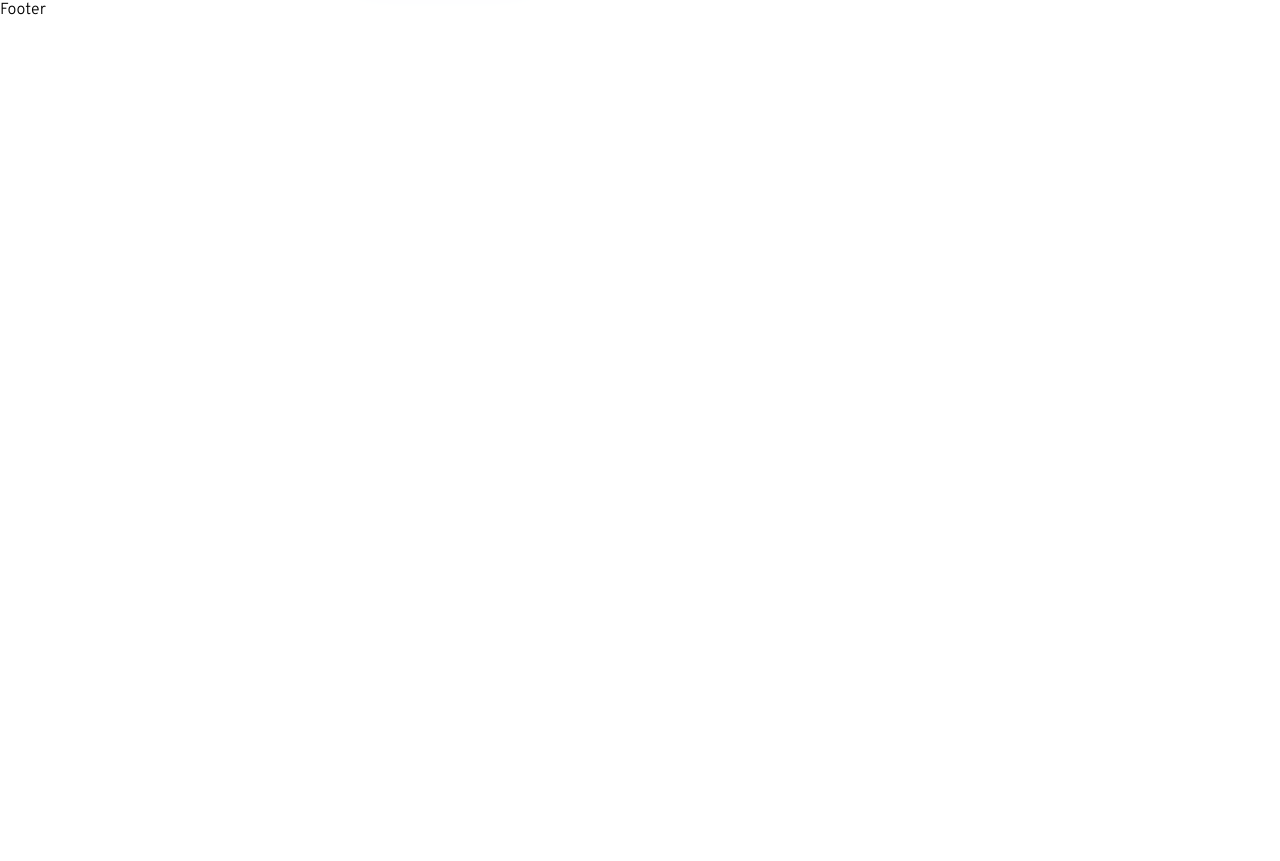
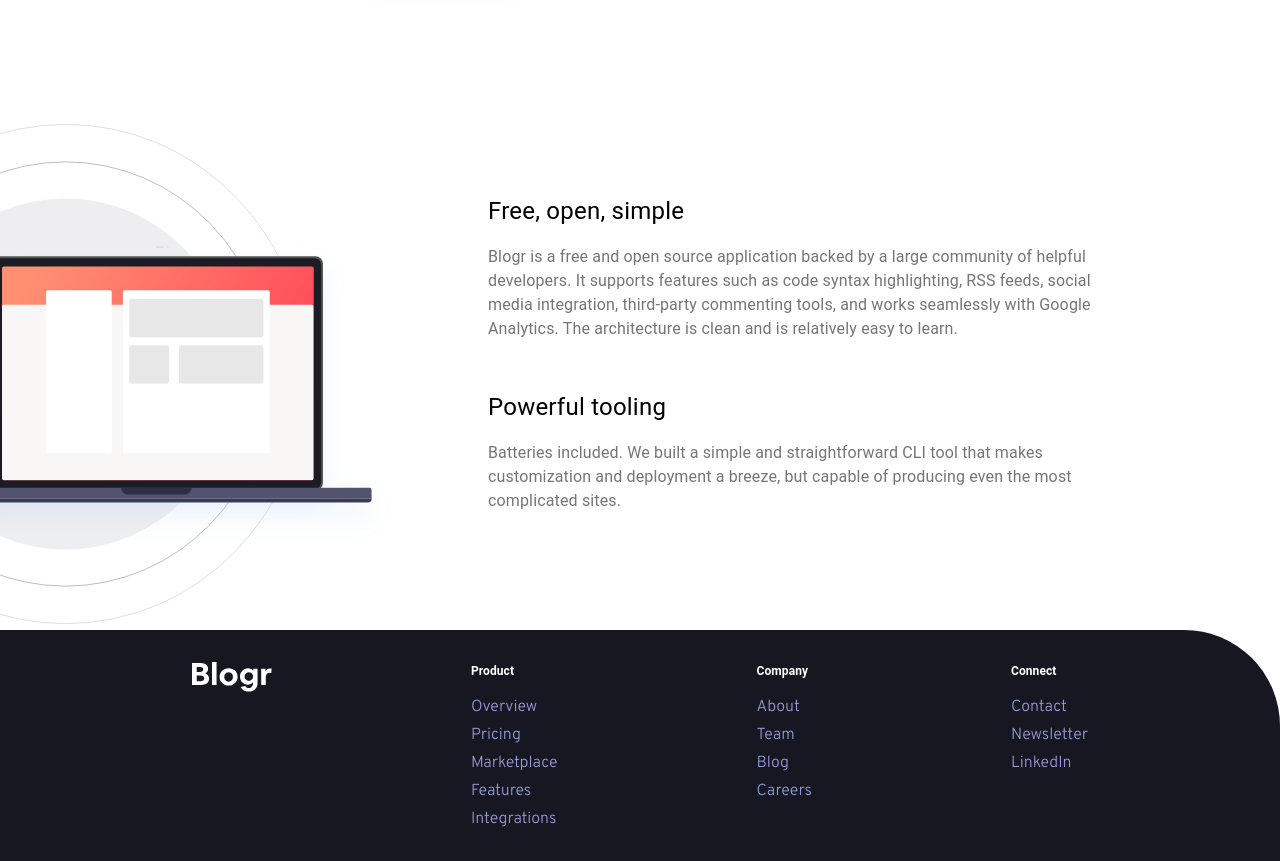
Before and after one commit to MduduziNdlovu-dev/blogr-landing-page, a Next.js app: page / in a window 1280 px wide. Shown: the part 1617-2478 px from the top of the page. Before the commit the page ends 1637 px from the top, so only its background shows below. Built offline with nearby package versions, Linux system fonts and the light colour scheme.

Commit message:
Feat: implement Footer and MoreInfo components; add footer links data structure

```diff
--- a/components/Footer.tsx
+++ b/components/Footer.tsx
@@ -1,9 +1,42 @@
-import React from 'react'
+import { Box, Typography, Link } from '@mui/material';
+import React from 'react';
+import data from '../data.json';
+import Image from 'next/image';
 
 const Footer = () => {
   return (
-    <div>Footer</div>
-  )
+    <Box sx={{
+      display: 'flex',
+      flexDirection: 'row',
+      justifyContent: 'space-between',
+      alignItems: 'flex-start',
+      padding: "2rem 12rem",
+      background: " hsl(240, 19.30%, 11.20%)",
+      color: "white",
+      borderTopRightRadius: "6rem"
+    }}>
+      {/* Logo */}
+      <Box>
+        <Typography variant="h6" sx={{ fontWeight: 'bold' }}>
+          <Image src="/images/logo.svg" alt="Logo" width={80} height={30} />
+        </Typography>
+      </Box>
+
+      {/* Footer Sections */}
+      {Object.entries(data.footerLinks).map(([section, links]) => (
+        <Box key={section} sx={{ display: 'flex', flexDirection: 'column', gap: "0.5rem" }}>
+          <Typography variant="h6" sx={{ fontWeight: 'bold', marginBottom: "0.5rem", fontSize:'0.75rem' }}>
+            {section}
+          </Typography>
+          {links.map((link) => (
+            <Link key={link.name} href={link.url} sx={{ textDecoration: "none", color: "hsl(236, 44.20%, 71.20%)", "&:hover": { textDecoration: "underline" } }}>
+              {link.name}
+            </Link>
+          ))}
+        </Box>
+      ))}
+    </Box>
+  );
 }
 
-export default Footer
+export default Footer;
--- a/components/MoreInfo.tsx
+++ b/components/MoreInfo.tsx
@@ -1,8 +1,63 @@
+import { Box, Typography } from '@mui/material'
+import Image from 'next/image'
 import React from 'react'
 
 const MoreInfo = () => {
   return (
-    <div>MoreInfo</div>
+    <Box sx={{
+      display: 'flex',
+      flexDirection: 'row',
+      marginTop:'9rem',
+      gap:'4rem',
+      justifyContent:'center',
+      alignItems:'center'
+
+    }}>
+      <Box sx={{
+        marginLeft:'-11rem',
+      }}>
+        <Image src="/images/illustration-laptop-desktop.svg" alt='illustration-laptop-desktop' width={600} height={500} />
+      </Box>
+      <Box sx={{
+        display: 'flex',
+        flexDirection: 'column',
+        justifyContent: 'center',
+        alignItems: 'flex-start',
+        paddingRight:'10rem',
+
+      }}>
+        <Typography
+        sx={{
+          fontSize:"1.5rem",
+          marginBottom:"1rem"
+        }}
+        >Free, open, simple</Typography>
+        <Typography
+          sx={{
+            color: "hsl(0, 0.00%, 45.90%)",
+            marginBottom:"3rem"
+          }}
+        >
+          Blogr is a free and open source application backed by a large community of helpful developers. It supports features such as code syntax highlighting, RSS feeds, social media integration, third-party commenting tools, and works seamlessly with Google Analytics. The architecture is clean and is relatively easy to learn.
+        </Typography>
+
+        <Typography
+          sx={{
+            fontSize:"1.5rem",
+            marginBottom:"1rem"
+          }}
+        >Powerful tooling</Typography>
+        <Typography
+          sx={{
+            color: "hsl(0, 0.00%, 45.90%)",
+            marginBottom:"3rem"
+          }}
+        >
+          Batteries included. We built a simple and straightforward CLI tool that makes customization and deployment a breeze, but capable of producing even the most complicated sites.
+        </Typography>
+      </Box>
+
+    </Box>
   )
 }
 
--- /dev/null
+++ b/data.json
@@ -0,0 +1,22 @@
+{
+    "footerLinks": {
+      "Product": [
+        { "name": "Overview", "url": "/product/overview" },
+        { "name": "Pricing", "url": "/product/pricing" },
+        { "name": "Marketplace", "url": "/product/marketplace" },
+        { "name": "Features", "url": "/product/features" },
+        { "name": "Integrations", "url": "/product/integrations" }
+      ],
+      "Company": [
+        { "name": "About", "url": "/company/about" },
+        { "name": "Team", "url": "/company/team" },
+        { "name": "Blog", "url": "/company/blog" },
+        { "name": "Careers", "url": "/company/careers" }
+      ],
+      "Connect": [
+        { "name": "Contact", "url": "/connect/contact" },
+        { "name": "Newsletter", "url": "/connect/newsletter" },
+        { "name": "LinkedIn", "url": "https://www.linkedin.com/company/yourcompany" }
+      ]
+    }
+  }
```
